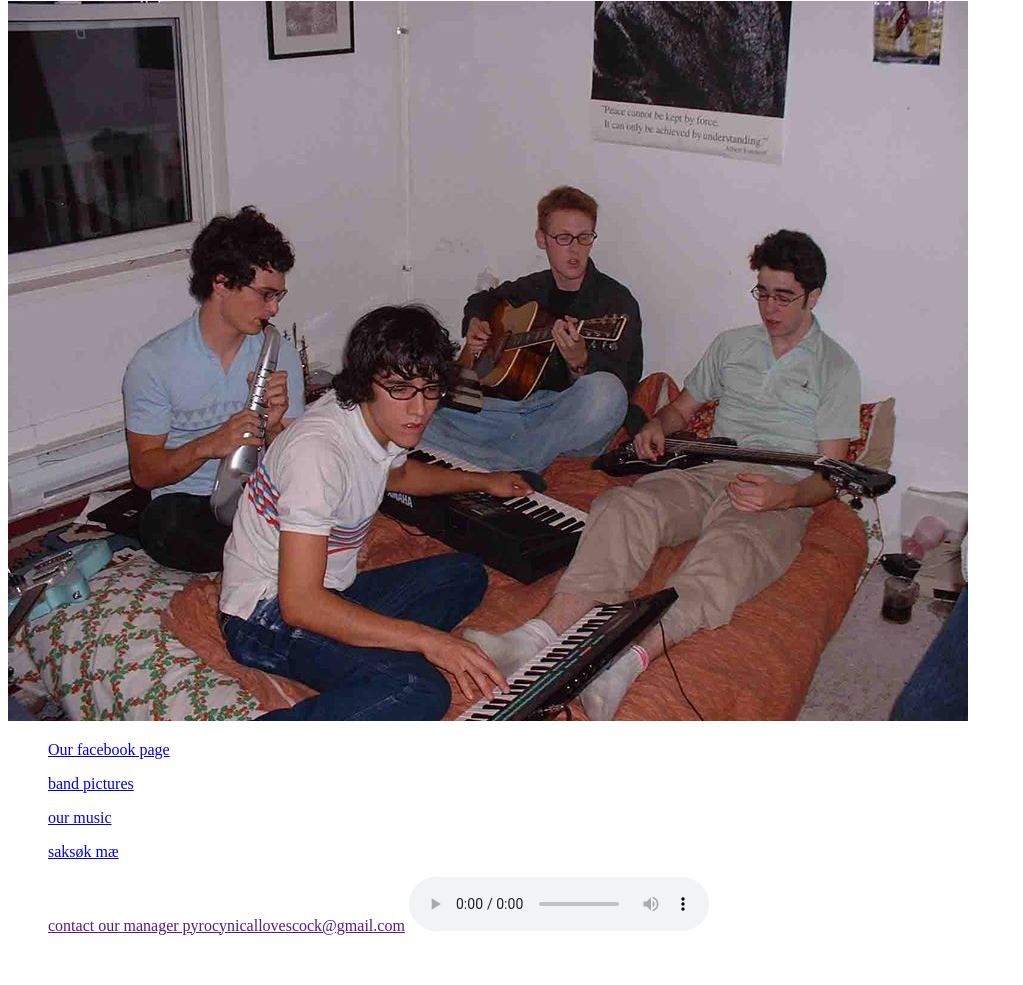
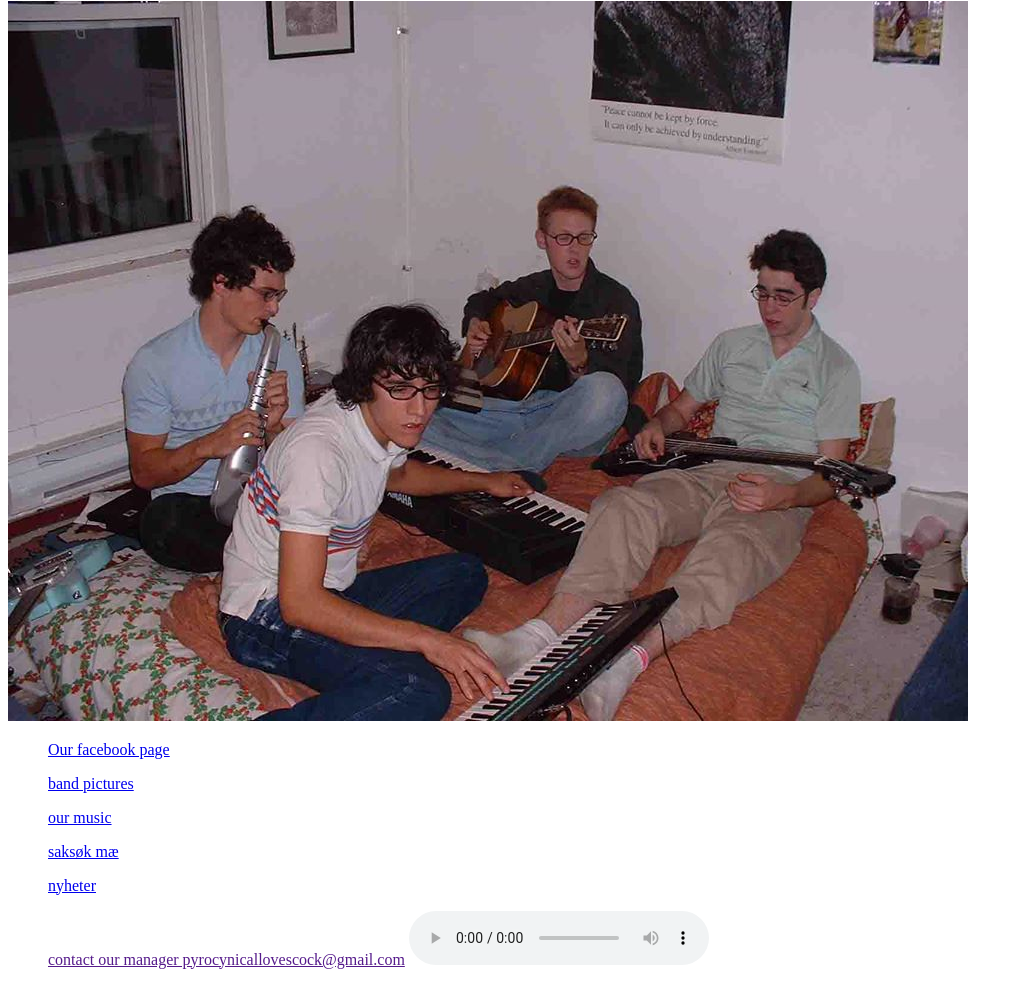
Before and after one commit to oleytterdahl/torarnes, a plain HTML site: page index.html in a window 1280 px wide. Shown: the part 167-1152 px from the top of the page, without its empty margins (0-1023 px from the left). Before the commit the page ends 1118 px from the top, so only its background shows below. Drawn offline with Linux system fonts and the light colour scheme.

Commit message:
Update index.html

```diff
--- a/index.html
+++ b/index.html
@@ -30,6 +30,7 @@ h3 {
       <p><a href="bandpictures.html">band pictures</a> </p>
       <p><a href="music.html">our music</a> </p>
       <p><a href="harlem.html">saksøk mæ</a> </p>
+      <p><a href="news.html">nyheter</a> </p>
       <p><a href="">contact our manager pyrocynicallovescock@gmail.com</a>
 
 
```
